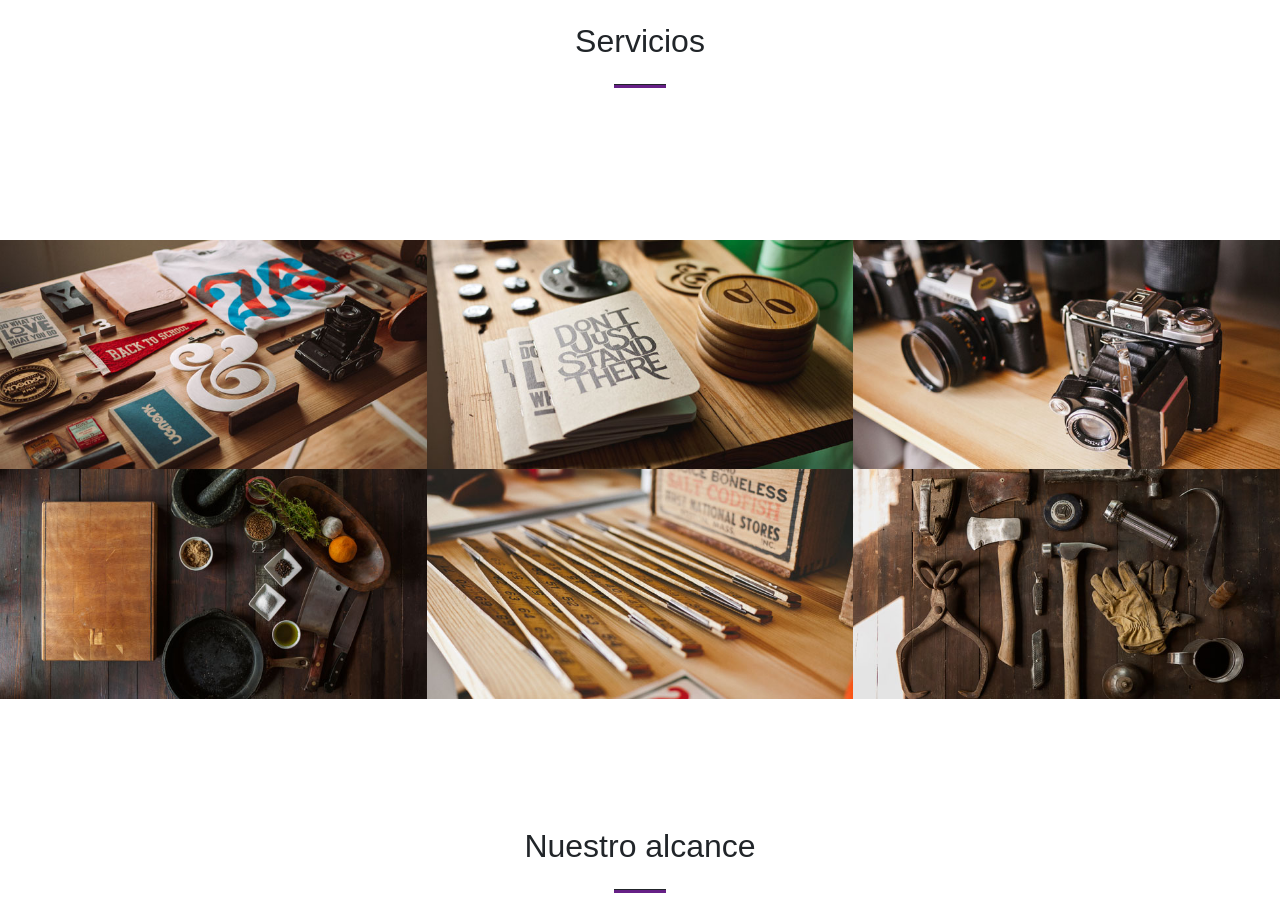
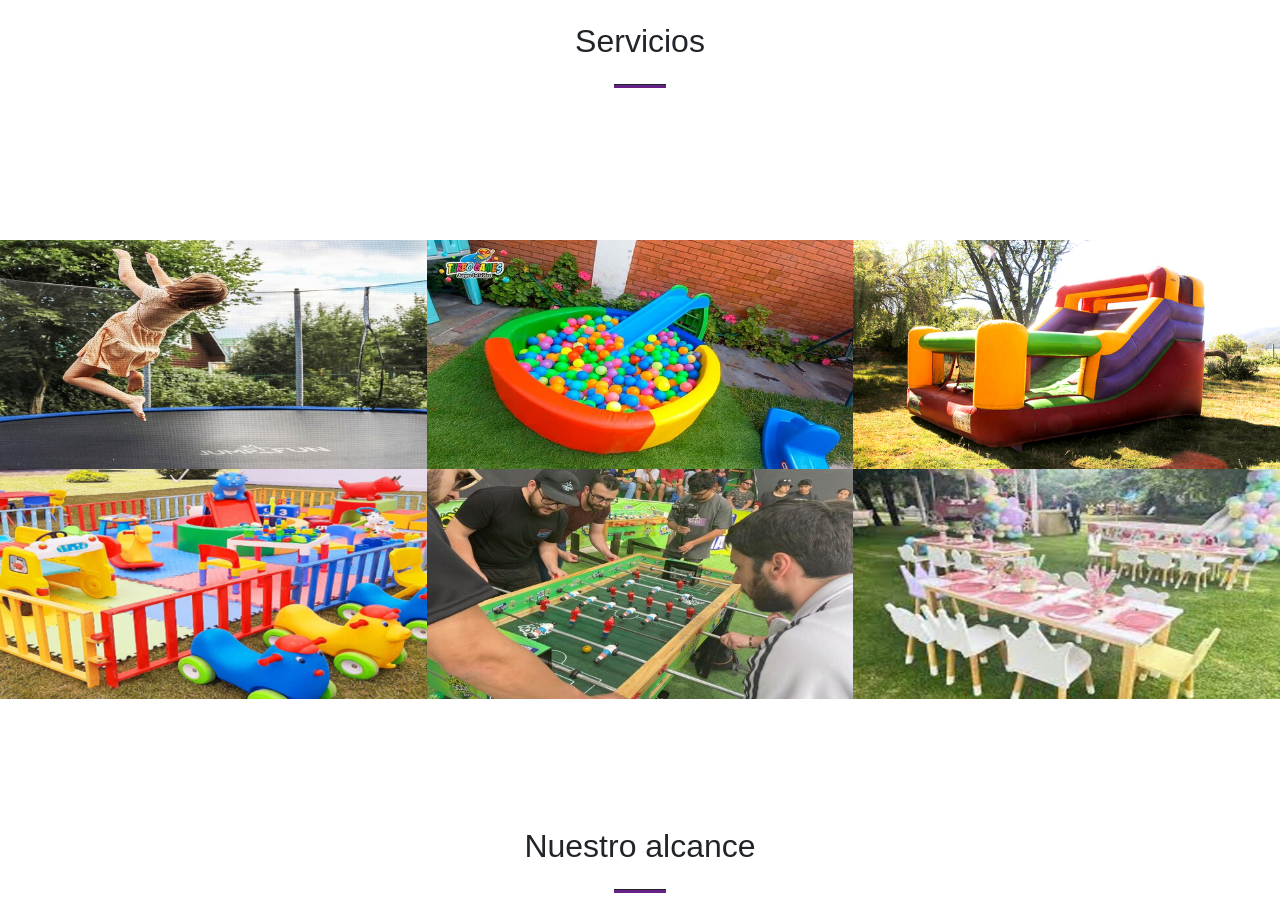
Before and after one commit to ChrisDiaz21/cdiazr-proyecto-divertikids, a Django app: page / in a window 1280 px wide. Shown: the part 906-1804 px from the top of the page. Run offline with Django 4.2, Linux system fonts and the light colour scheme; some libraries are stand-ins or nearby versions; some web fonts are replaced.

Commit message:
Seccion (Servicios)
cambios de imagenes y textos

```diff
--- a/core/templates/core/index.html
+++ b/core/templates/core/index.html
@@ -29,56 +29,56 @@
         <div class="container-fluid p-0">
             <div class="row g-0">
                 <div class="col-lg-4 col-sm-6">
-                    <a class="portfolio-box" href="{% static 'core/assets/img/portfolio/fullsize/1.jpg' %}" title="Project Name">
-                        <img class="img-fluid" src="{% static 'core/assets/img/portfolio/thumbnails/1.jpg' %}" alt="..." />
+                    <a class="portfolio-box" href="{% static 'core/assets/img/portfolio/fullsize/1p.jpg' %}" title="Alquiler de camas Elasticas">
+                        <img class="img-fluid" src="{% static 'core/assets/img/portfolio/thumbnails/1p.jpg' %}" alt="..." />
                         <div class="portfolio-box-caption">
-                            <div class="project-category text-white-50">Category</div>
-                            <div class="project-name">Project Name</div>
+                            <div class="project-category text-white-50">Servicios</div>
+                            <div class="project-name"> Alquiler de camas Elasticas</div>
                         </div>
                     </a>
                 </div>
                 <div class="col-lg-4 col-sm-6">
-                    <a class="portfolio-box" href="{% static 'core/assets/img/portfolio/fullsize/2.jpg' %}" title="Project Name">
-                        <img class="img-fluid" src="{% static 'core/assets/img/portfolio/thumbnails/2.jpg' %}" alt="..." />
+                    <a class="portfolio-box" href="{% static 'core/assets/img/portfolio/fullsize/2p.jpg' %}" title="Alquiler de Juegos Infantiles">
+                        <img class="img-fluid" src="{% static 'core/assets/img/portfolio/thumbnails/2p.jpg' %}" alt="..." />
                         <div class="portfolio-box-caption">
-                            <div class="project-category text-white-50">Category</div>
-                            <div class="project-name">Project Name</div>
+                            <div class="project-category text-white-50">Servicios</div>
+                            <div class="project-name">Alquiler de Juegos Infantiles</div>
                         </div>
                     </a>
                 </div>
                 <div class="col-lg-4 col-sm-6">
-                    <a class="portfolio-box" href="{% static 'core/assets/img/portfolio/fullsize/3.jpg' %}" title="Project Name">
-                        <img class="img-fluid" src="{% static 'core/assets/img/portfolio/thumbnails/3.jpg' %}" alt="..." />
+                    <a class="portfolio-box" href="{% static 'core/assets/img/portfolio/fullsize/3p.jpg' %}" title="Alquiler de Inflables">
+                        <img class="img-fluid" src="{% static 'core/assets/img/portfolio/thumbnails/3p.jpg' %}" alt="..." />
                         <div class="portfolio-box-caption">
-                            <div class="project-category text-white-50">Category</div>
-                            <div class="project-name">Project Name</div>
+                            <div class="project-category text-white-50">Servicios</div>
+                            <div class="project-name">Alquiler de Inflables</div>
                         </div>
                     </a>
                 </div>
                 <div class="col-lg-4 col-sm-6">
-                    <a class="portfolio-box" href="{% static 'core/assets/img/portfolio/fullsize/4.jpg' %}" title="Project Name">
-                        <img class="img-fluid" src="{% static 'core/assets/img/portfolio/thumbnails/4.jpg' %}" alt="..." />
+                    <a class="portfolio-box" href="{% static 'core/assets/img/portfolio/fullsize/4p.jpg' %}" title="Packs Temáticos">
+                        <img class="img-fluid" src="{% static 'core/assets/img/portfolio/thumbnails/4p.jpg' %}" alt="..." />
                         <div class="portfolio-box-caption">
-                            <div class="project-category text-white-50">Category</div>
-                            <div class="project-name">Project Name</div>
+                            <div class="project-category text-white-50">Servicios</div>
+                            <div class="project-name">Packs Temáticos</div>
                         </div>
                     </a>
                 </div>
                 <div class="col-lg-4 col-sm-6">
-                    <a class="portfolio-box" href="{% static 'core/assets/img/portfolio/fullsize/5.jpg' %}" title="Project Name">
-                        <img class="img-fluid" src="{% static 'core/assets/img/portfolio/thumbnails/5.jpg' %}" alt="..." />
+                    <a class="portfolio-box" href="{% static 'core/assets/img/portfolio/fullsize/5p.jpg' %}" title="Alquiler de Equipos Especiales">
+                        <img class="img-fluid" src="{% static 'core/assets/img/portfolio/thumbnails/5p.jpg' %}" alt="..." />
                         <div class="portfolio-box-caption">
-                            <div class="project-category text-white-50">Category</div>
-                            <div class="project-name">Project Name</div>
+                            <div class="project-category text-white-50">Servicios</div>
+                            <div class="project-name">Alquiler de Equipos Especiales</div>
                         </div>
                     </a>
                 </div>
                 <div class="col-lg-4 col-sm-6">
-                    <a class="portfolio-box" href="{% static 'core/assets/img/portfolio/fullsize/6.jpg' %}" title="Project Name">
-                        <img class="img-fluid" src="{% static 'core/assets/img/portfolio/thumbnails/6.jpg' %}" alt="..." />
+                    <a class="portfolio-box" href="{% static 'core/assets/img/portfolio/fullsize/p6.jpg' %}" title="Mobiliario Infantil">
+                        <img class="img-fluid" src="{% static 'core/assets/img/portfolio/thumbnails/p6.jpg' %}" alt="..." />
                         <div class="portfolio-box-caption p-3">
-                            <div class="project-category text-white-50">Category</div>
-                            <div class="project-name">Project Name</div>
+                            <div class="project-category text-white-50">Servicios</div>
+                            <div class="project-name">Mobiliario Infantil</div>
                         </div>
                     </a>
                 </div>
```
Also changed, not shown: core/static/core/assets/img/portfolio/fullsize/1p.jpg (added), core/static/core/assets/img/portfolio/fullsize/2p.jpg (added), core/static/core/assets/img/portfolio/fullsize/3p.jpg (added), core/static/core/assets/img/portfolio/fullsize/4p.jpg (added), core/static/core/assets/img/portfolio/fullsize/5p.jpg (added), core/static/core/assets/img/portfolio/fullsize/p6.jpg (added), core/static/core/assets/img/portfolio/thumbnails/1p.jpg (added), core/static/core/assets/img/portfolio/thumbnails/2p.jpg (added), core/static/core/assets/img/portfolio/thumbnails/3p.jpg (added), core/static/core/assets/img/portfolio/thumbnails/4p.jpg (added), core/static/core/assets/img/portfolio/thumbnails/5p.jpg (added), core/static/core/assets/img/portfolio/thumbnails/p6.jpg (added).
